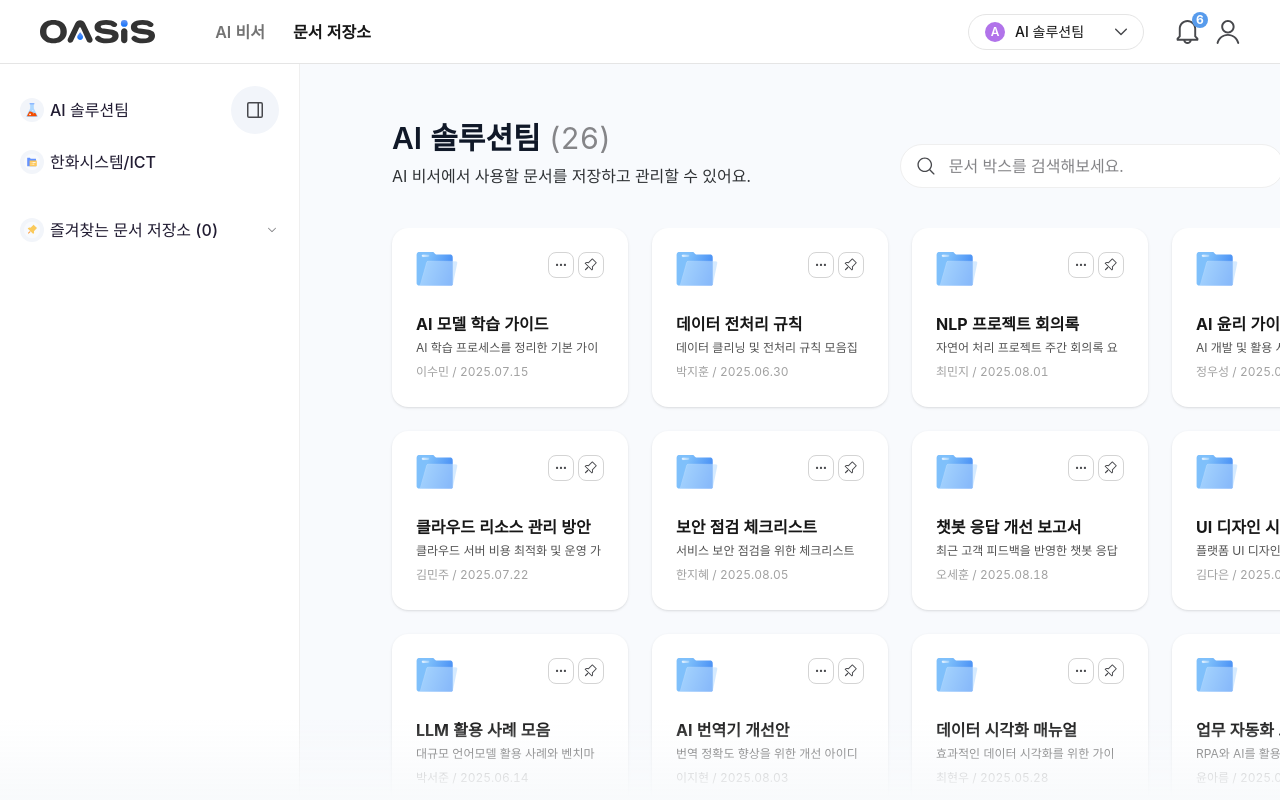
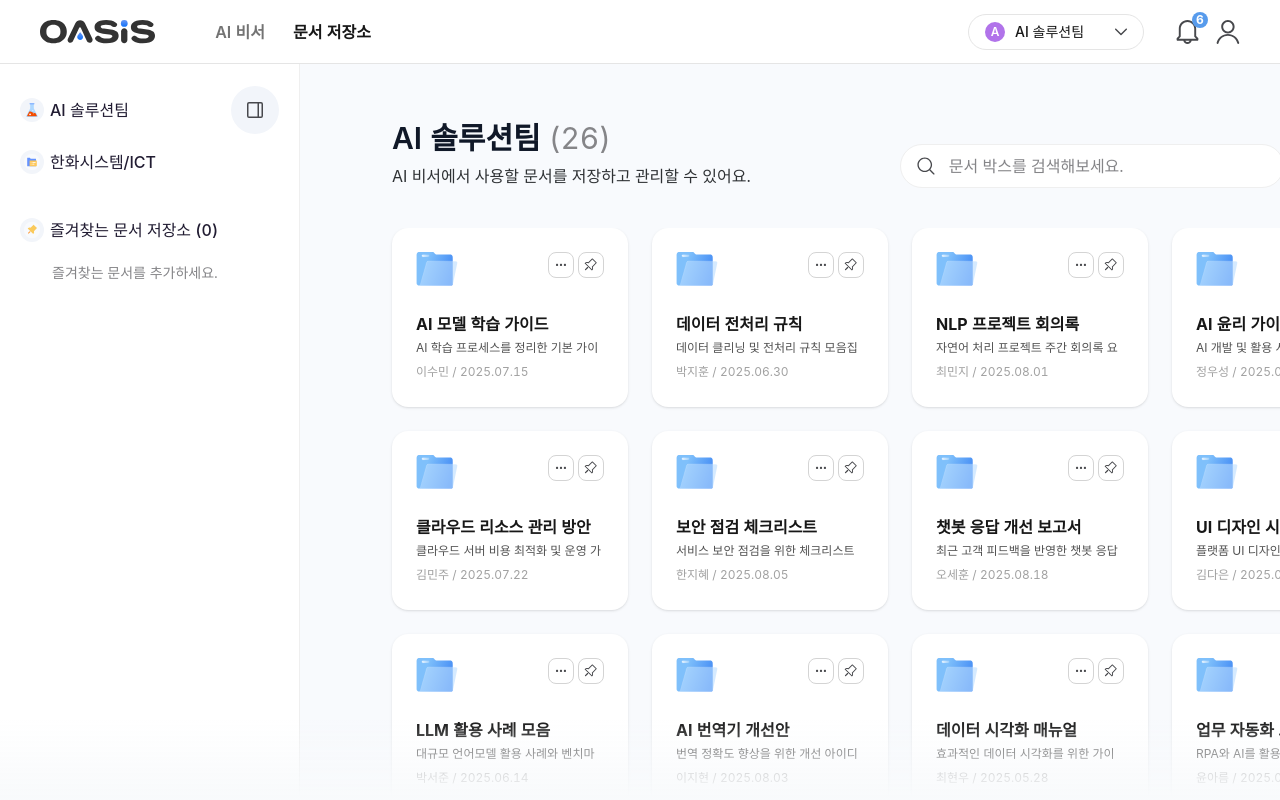
Before and after one commit to jieunchoi-hw/oasis-fe-portal-vue, a Vue app: page /rag in a window 1280 px wide. Shown: the top 800 px of the page. Built offline with nearby package versions, Linux system fonts and the light colour scheme.

Commit message:
즐겨찾기 구현이어서

```diff
--- a/src/components/AppNavigation.vue
+++ b/src/components/AppNavigation.vue
@@ -74,6 +74,7 @@
           >즐겨찾는 문서 저장소 ({{ favoriteDocuments.length }})</span
         >
         <img
+          v-if="favoriteDocuments.length > 0"
           src="@/assets/icons/dropdown-arrow.svg"
           alt="드롭다운"
           class="w-3.5 h-3.5"
@@ -90,6 +91,15 @@
           @click="handleFavoriteDocumentClick(document)"
         >
           {{ document.title }}
+        </div>
+
+        <!-- 즐겨찾기 문서가 없을 때 -->
+        <div
+          v-if="favoriteDocuments.length === 0"
+          class="flex items-center pl-8 pr-6 text-sm text-gray-400 whitespace-nowrap"
+          style="height: 42px"
+        >
+          즐겨찾는 문서를 추가하세요.
         </div>
       </div>
     </div>
--- a/src/components/DocumentCard.vue
+++ b/src/components/DocumentCard.vue
@@ -2,6 +2,7 @@
   <div>
     <div
       class="bg-white rounded-2xl hover:shadow-md transition-shadow cursor-pointer shadow-sm"
+      :class="{ 'border-1 border-blue-300': isFavorite }"
       @click="handleCardClick"
     >
       <!-- 카드 헤더 -->
@@ -27,6 +28,7 @@
             <button
               class="w-6.5 h-6.5 border border-neutral-300 rounded-lg flex items-center justify-center hover:bg-neutral-50 transition-colors"
               @click.stop="handlePin"
+              :class="{ 'bg-yellow-400': isFavorite }"
             >
               <img
                 src="@/assets/icons/pin-icon.svg"
@@ -78,7 +80,7 @@
 </template>
 
 <script setup>
-import { ref, computed } from "vue";
+import { ref, computed, onMounted } from "vue";
 import { useRouter } from "vue-router";
 import DeleteBoxModal from "./DeleteBoxModal.vue";
 import AppConfirmDialog from "./AppConfirmDialog.vue";
@@ -103,6 +105,9 @@ const emit = defineEmits([
 // Modal state
 const isDeleteModalOpen = ref(false);
 const isPinConfirmDialogOpen = ref(false);
+
+// 즐겨찾기 상태
+const isFavorite = ref(false);
 
 // 메뉴 아이템들 정의
 const menuItems = computed(() => [
@@ -181,6 +186,9 @@ const confirmPin = () => {
       JSON.stringify(existingFavorites)
     );
 
+    // 즐겨찾기 상태 업데이트
+    isFavorite.value = true;
+
     // 즐겨찾기 업데이트 이벤트 emit
     emit("favorite-updated");
   }
@@ -188,4 +196,19 @@ const confirmPin = () => {
   emit("pin", props.document);
   closePinConfirmDialog();
 };
+
+// 즐겨찾기 상태 확인 함수
+const checkFavoriteStatus = () => {
+  const existingFavorites = JSON.parse(
+    localStorage.getItem("favoriteDocuments") || "[]"
+  );
+  isFavorite.value = existingFavorites.some(
+    (fav) => fav.id === props.document.id
+  );
+};
+
+// 컴포넌트 마운트 시 즐겨찾기 상태 확인
+onMounted(() => {
+  checkFavoriteStatus();
+});
 </script>
```
